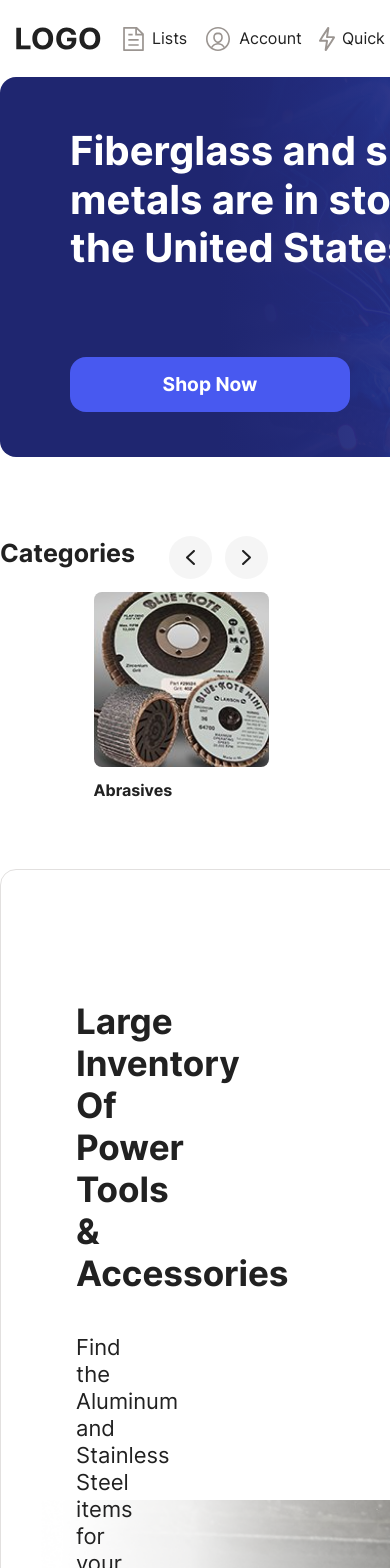
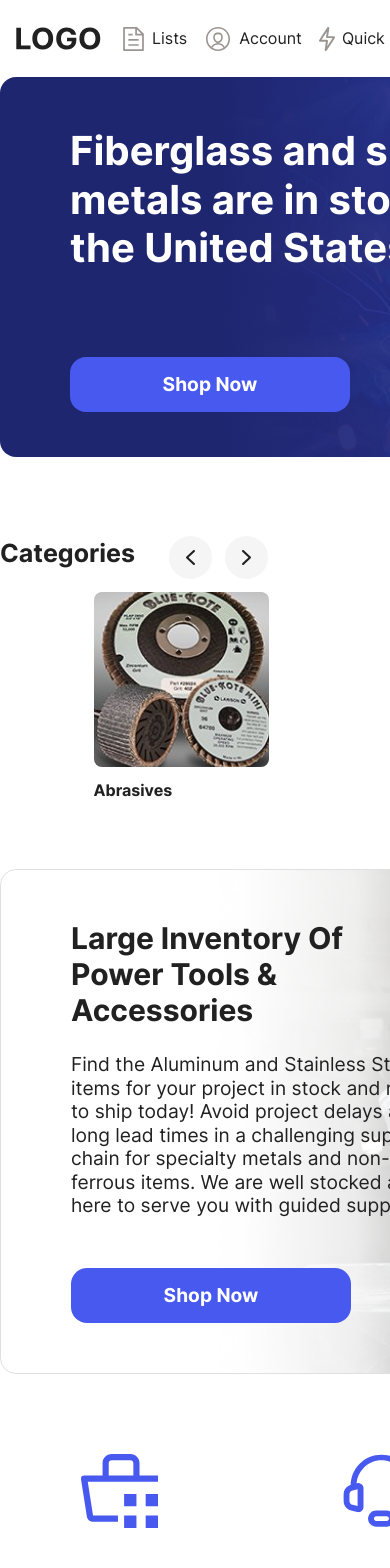
Before and after one commit to AlienAmigo/ccs-test, a React (Create React App) app: page / in a window 390 px wide. Shown: the top 1568 px of the page. Built offline with nearby package versions, Linux system fonts and the light colour scheme.

Commit message:
styled Inventory and Features for tablet

```diff
--- a/src/components/MainNav/style.ts
+++ b/src/components/MainNav/style.ts
@@ -22,7 +22,6 @@ const Wrapper = styled.nav<{ phoneMenu: boolean }>`
       min-width: 100%;
       min-height: 100%;
     }
-  }
   }
 
   @media screen and (${BREAKPOINTS.SM}) {
@@ -56,6 +55,7 @@ const Wrapper = styled.nav<{ phoneMenu: boolean }>`
           }
         }
       `}
+  }
 `;
 
 export default Wrapper;
--- a/src/views/Home/components/Categories/style.ts
+++ b/src/views/Home/components/Categories/style.ts
@@ -92,7 +92,8 @@ const Wrapper = styled.section`
     & .categories {
       &__live-chat-btn {
         ${MIXINS.BUTTON_BASIC_STYLE('0.875rem', '20px')};
-        min-width: 181px;
+        flex-direction: row;
+        min-width: max-content;
         height: 45px;
         padding: 0 28px 0 24px;
         box-shadow: 0 4px 11px rgba(33, 33, 33, 0.35);
--- a/src/views/Home/components/Features/style.ts
+++ b/src/views/Home/components/Features/style.ts
@@ -1,4 +1,5 @@
 import styled from 'styled-components';
+import { BREAKPOINTS } from 'components/UIKit/Style';
 
 const Wrapper = styled.section`
   display: flex;
@@ -6,6 +7,12 @@ const Wrapper = styled.section`
   justify-content: center;
   gap: 160px;
   margin: 107px 0 112px;
+
+  @media screen and (${BREAKPOINTS.SM}) {
+    justify-content: space-around;
+    gap: unset;
+    margin: 80px 0;
+  }
 `;
 
 export default Wrapper;
--- a/src/views/Home/components/Inventory/style.ts
+++ b/src/views/Home/components/Inventory/style.ts
@@ -1,5 +1,6 @@
 import styled from 'styled-components';
 import { MIXINS } from 'components/UIKit/Mixins';
+import { BREAKPOINTS } from 'components/UIKit/Style';
 import bgImg from './assets/bg.png';
 
 const Wrapper = styled.section`
@@ -15,13 +16,13 @@ const Wrapper = styled.section`
     &__title {
       margin: 0 0 40px;
       font-size: 2.1875rem;
-      line-height: 2.625rem;
+      line-height: 1.2em;
       color: var(--text-color);
     }
 
     &__text {
       font-size: 1.375rem;
-      line-height: 1.6875rem;
+      line-height: 1.227em;
       color: var(--text-color);
     }
 
@@ -33,6 +34,32 @@ const Wrapper = styled.section`
       text-decoration: none;
     }
   }
+
+  @media screen and (${BREAKPOINTS.SM}) {
+    min-height: 500px;
+    padding: 50px 40% 50px 70px;
+    background: url(${bgImg}) no-repeat left 180px center / cover;
+
+    & .inventory {
+      &__title {
+        margin: 0 0 25px;
+        font-size: 1.875rem;
+      }
+
+      &__text {
+        font-size: 1.2rem;
+        color: var(--text-color);
+      }
+
+      &__btn {
+        ${MIXINS.BUTTON_BASIC_STYLE('1.2rem')};
+        width: 280px;
+        height: 55px;
+        margin-top: 50px;
+        text-decoration: none;
+      }
+    }
+  }
 `;
 
 export default Wrapper;
```
Also changed, not shown: 1 other file (tests, documents, lock files or other folders).
